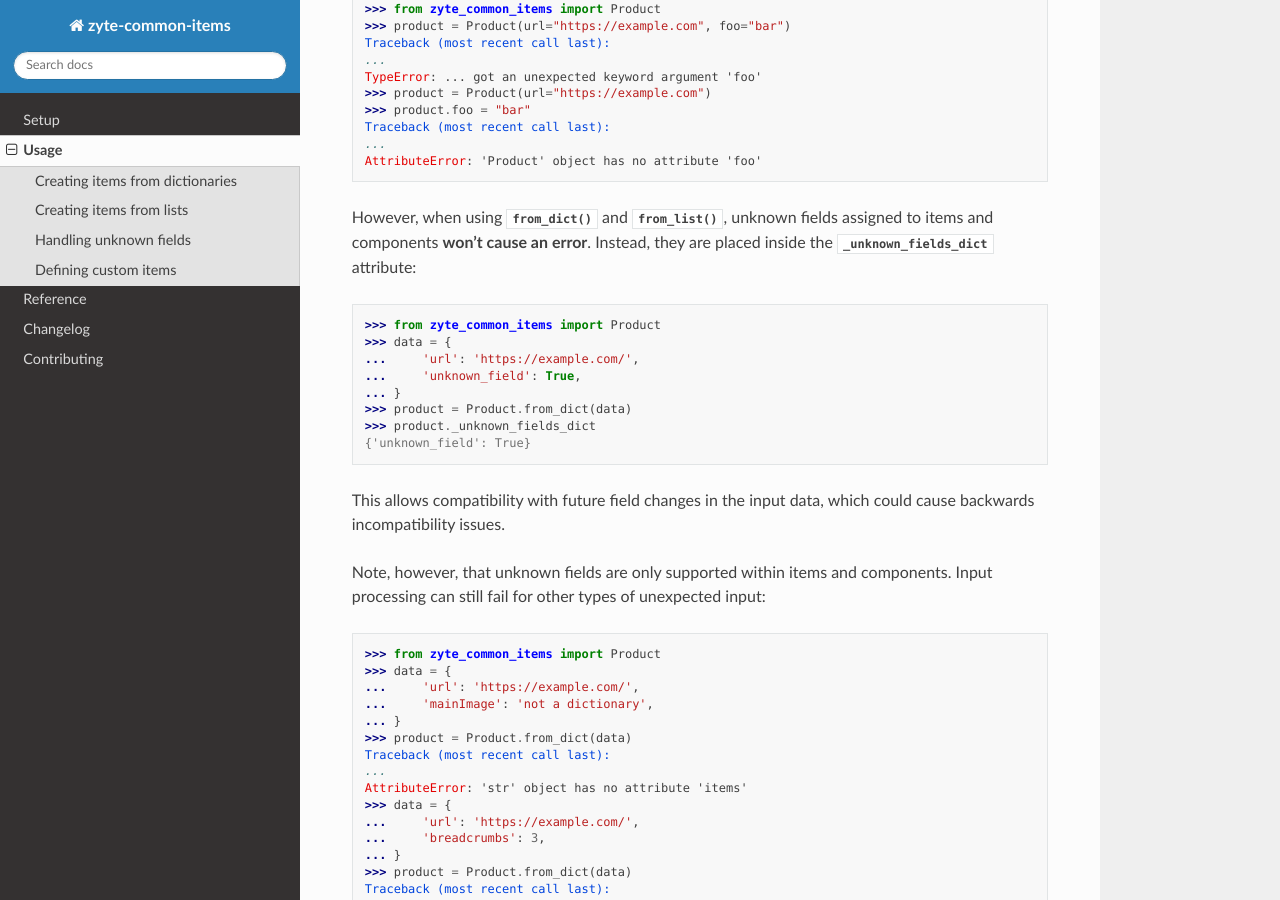
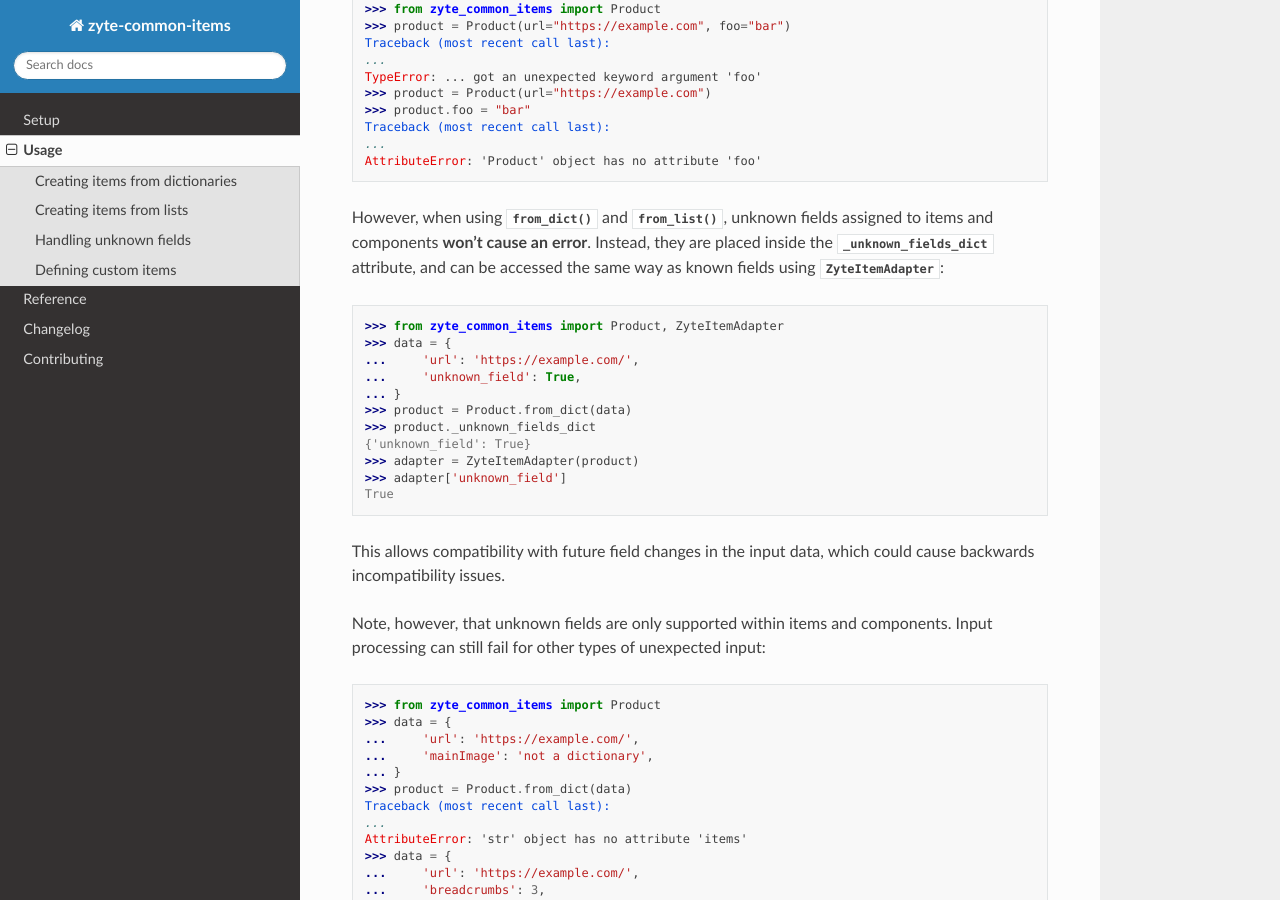
Before and after one commit to zytedata/zyte-common-items, a Sphinx documentation site: the page built from docs/usage.rst, in a window 1280 px wide and 900 px high, scrolled down 1319 px. Built offline with Sphinx 7.4.7 and the Read the Docs theme 2.0.0, drawn with Linux system fonts in a browser that asks for light colours; the version number could not be read and is left out.

Commit message:
Feature ZyteItemAdapter in usage for unknown fields

```diff
--- a/docs/usage.rst
+++ b/docs/usage.rst
@@ -80,9 +80,11 @@ AttributeError: 'Product' object has no attribute 'foo'
 However, when using :meth:`~zyte_common_items.base.Item.from_dict` and
 :meth:`~zyte_common_items.base.Item.from_list`, unknown fields assigned to
 items and components **won't cause an error**. Instead, they are placed inside
-the :attr:`~zyte_common_items.base.Item._unknown_fields_dict` attribute:
+the :attr:`~zyte_common_items.base.Item._unknown_fields_dict` attribute, and
+can be accessed the same way as known fields using
+:class:`~zyte_common_items.ZyteItemAdapter`:
 
->>> from zyte_common_items import Product
+>>> from zyte_common_items import Product, ZyteItemAdapter
 >>> data = {
 ...     'url': 'https://example.com/',
 ...     'unknown_field': True,
@@ -90,6 +92,9 @@ the :attr:`~zyte_common_items.base.Item._unknown_fields_dict` attribute:
 >>> product = Product.from_dict(data)
 >>> product._unknown_fields_dict
 {'unknown_field': True}
+>>> adapter = ZyteItemAdapter(product)
+>>> adapter['unknown_field']
+True
 
 This allows compatibility with future field changes in the input data, which
 could cause backwards incompatibility issues.
```
Also changed, not shown: docs/setup.rst (+6 -3 lines), 1 other file.
